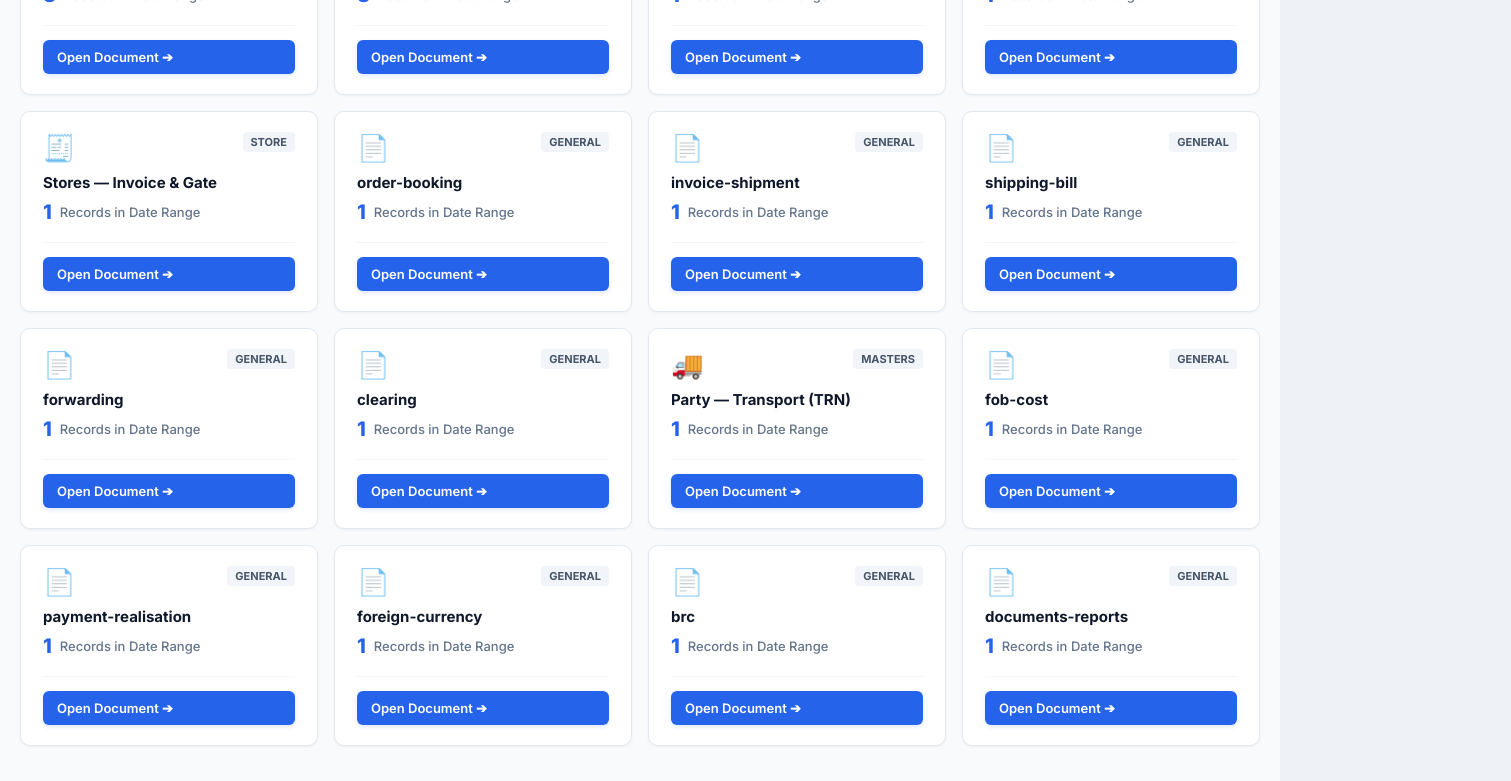
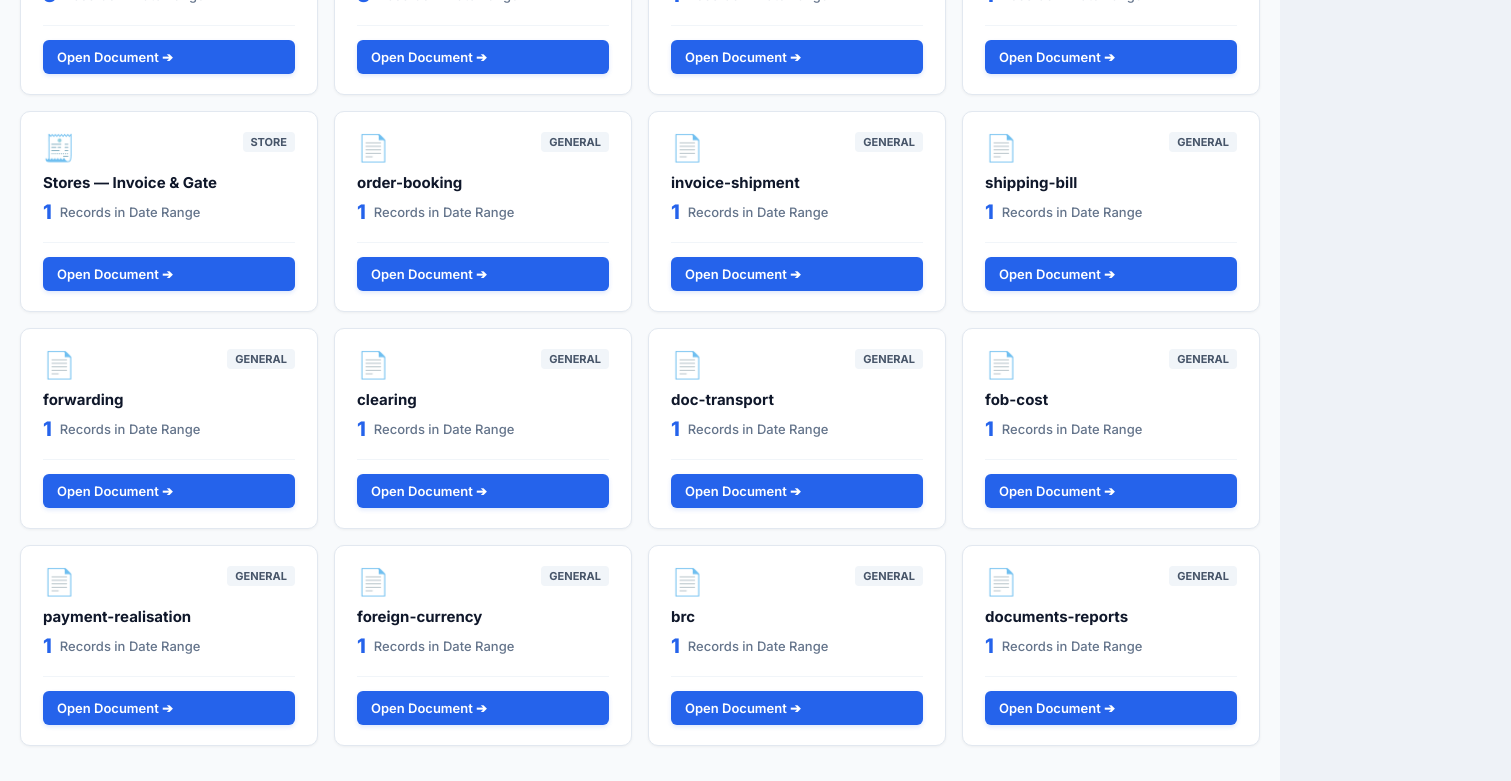
Before and after one commit to syedzubair2001/frontier-knitters-erp, a React (Vite) app: page /dashboard in a window 1280 px wide. Shown: the part 2000-2781 px from the top of the page, 1511 px wide, since content can reach past the window. Built offline with nearby package versions, Linux system fonts and the light colour scheme; the HTML template or start-up script is replaced by a standard one.

Commit message:
master shown now documents team can't show type changed

```diff
--- a/src/documentsTeamConfig.js
+++ b/src/documentsTeamConfig.js
@@ -8,7 +8,7 @@ export const DOCUMENTS_TEAM_SECTIONS = [
   { key: 'shipping-bill', label: 'Shipping Bill', icon: '📄' },
   { key: 'forwarding', label: 'Forwarding', icon: '🚢' },
   { key: 'clearing', label: 'Clearing', icon: '🚚' },
-  { key: 'transport', label: 'Transport', icon: '🚛' },
+  { key: 'doc-transport', label: 'Transport', icon: '🚛' },
   { key: 'fob-cost', label: 'FOB Cost', icon: '📊' },
   { key: 'payment-realisation', label: 'Payment & Realisation', icon: '💰' },
   { key: 'foreign-currency', label: 'Foreign Currency', icon: '💱' },
--- a/src/documentsTeamService.js
+++ b/src/documentsTeamService.js
@@ -19,7 +19,7 @@ const KEYS = {
   'shipping-bill': 'fk_docteam_shipping_bill',
   'forwarding': 'fk_docteam_forwarding',
   'clearing': 'fk_docteam_clearing',
-  'transport': 'fk_docteam_transport',
+  'doc-transport': 'fk_docteam_transport',
   'fob-cost': 'fk_docteam_fob_cost',
   'payment-realisation': 'fk_docteam_payment_realisation',
   'foreign-currency': 'fk_docteam_foreign_currency',
@@ -32,7 +32,7 @@ const SEEDS = {
   'shipping-bill': INITIAL_SHIPPING_BILLS,
   'forwarding': INITIAL_FORWARDING,
   'clearing': INITIAL_CLEARING,
-  'transport': INITIAL_TRANSPORT,
+  'doc-transport': INITIAL_TRANSPORT,
   'fob-cost': INITIAL_FOB_COST,
   'payment-realisation': INITIAL_PAYMENT_REALISATION,
   'foreign-currency': INITIAL_FOREIGN_CURRENCY,
--- a/src/index.css
+++ b/src/index.css
@@ -96,9 +96,8 @@ body { margin: 0; background: #eef2f7; font-family: 'Inter', sans-serif; }
 .empty { text-align: center; padding: 30px; color: #627d98; }
 
 /* TOP NAVBAR WITH MASTERS DROPDOWN */
-.navbar { display: flex; justify-content: space-between; align-items: center; gap: 8px; background: #0b2a5b; color: #fff; padding: 10px 18px; position: sticky; top: 0; z-index: 60; flex-wrap: nowrap; white-space: nowrap; }
-.nav-left { display: flex; align-items: center; gap: 4px; flex-wrap: nowrap; flex-shrink: 1; min-width: 0; overflow-x: auto; scrollbar-width: none; }
-.nav-left::-webkit-scrollbar { display: none; }
+.navbar { display: flex; justify-content: space-between; align-items: center; gap: 8px; background: #0b2a5b; color: #fff; padding: 10px 18px; position: sticky; top: 0; z-index: 60; flex-wrap: nowrap; white-space: nowrap; min-width: max-content; }
+.nav-left { display: flex; align-items: center; gap: 4px; flex-wrap: nowrap; }
 .nav-right { display: flex; align-items: center; gap: 8px; flex-shrink: 0; margin-left: auto; }
 .brand { color: #fff; font-weight: 800; font-size: 15px; text-decoration: none; letter-spacing: .2px; white-space: nowrap; display: inline-flex; align-items: center; gap: 5px; flex-shrink: 0; }
 .nav-sep { color: #7db1ff; opacity: .55; flex-shrink: 0; }
--- a/src/pages/DocumentsTeam.jsx
+++ b/src/pages/DocumentsTeam.jsx
@@ -517,7 +517,7 @@ export default function DocumentsTeam() {
             )}
 
             {/* TAB 6: Transport */}
-            {activeSection === 'transport' && (
+            {activeSection === 'doc-transport' && (
               <table style={{ width: '100%', minWidth: 1300, borderCollapse: 'collapse', fontSize: 13 }}>
                 <thead>
                   <tr style={{ backgroundColor: '#f1f5f9', borderBottom: '1px solid #cbd5e1' }}>
--- a/src/roleDocsService.js
+++ b/src/roleDocsService.js
@@ -47,7 +47,7 @@ export const ROLE_DOCUMENTS = [
   { key: 'shipping-bill', label: 'Documents Team — Shipping Bill' },
   { key: 'forwarding', label: 'Documents Team — Forwarding' },
   { key: 'clearing', label: 'Documents Team — Clearing' },
-  { key: 'transport', label: 'Documents Team — Transport' },
+  { key: 'doc-transport', label: 'Documents Team — Transport' },
   { key: 'fob-cost', label: 'Documents Team — FOB Cost' },
   { key: 'payment-realisation', label: 'Documents Team — Payment & Realisation' },
   { key: 'foreign-currency', label: 'Documents Team — Foreign Currency' },
@@ -66,7 +66,7 @@ function defaults() {
   const map = {};
   const docTeamKeys = [
     'documents-team', 'order-booking', 'invoice-shipment', 'shipping-bill',
-    'forwarding', 'clearing', 'transport', 'fob-cost', 'payment-realisation',
+    'forwarding', 'clearing', 'doc-transport', 'fob-cost', 'payment-realisation',
     'foreign-currency', 'brc', 'documents-reports',
   ];
   roleOptions().forEach((r) => {
@@ -141,7 +141,7 @@ export function canUseRole(role, docKey) {
 
   const docTeamKeys = [
     'documents-team', 'order-booking', 'invoice-shipment', 'shipping-bill',
-    'forwarding', 'clearing', 'transport', 'fob-cost', 'payment-realisation',
+    'forwarding', 'clearing', 'doc-transport', 'fob-cost', 'payment-realisation',
     'foreign-currency', 'brc', 'documents-reports',
   ];
   if ((role === 'DOCUMENT' || role === ROLES.DOCUMENT) && docTeamKeys.includes(docKey)) {
@@ -173,7 +173,7 @@ export function docKeyFor(menuKey) {
     'shipping-bill': 'shipping-bill',
     'forwarding': 'forwarding',
     'clearing': 'clearing',
-    'transport': 'transport',
+    'doc-transport': 'doc-transport',
     'fob-cost': 'fob-cost',
     'payment-realisation': 'payment-realisation',
     'foreign-currency': 'foreign-currency',
```
